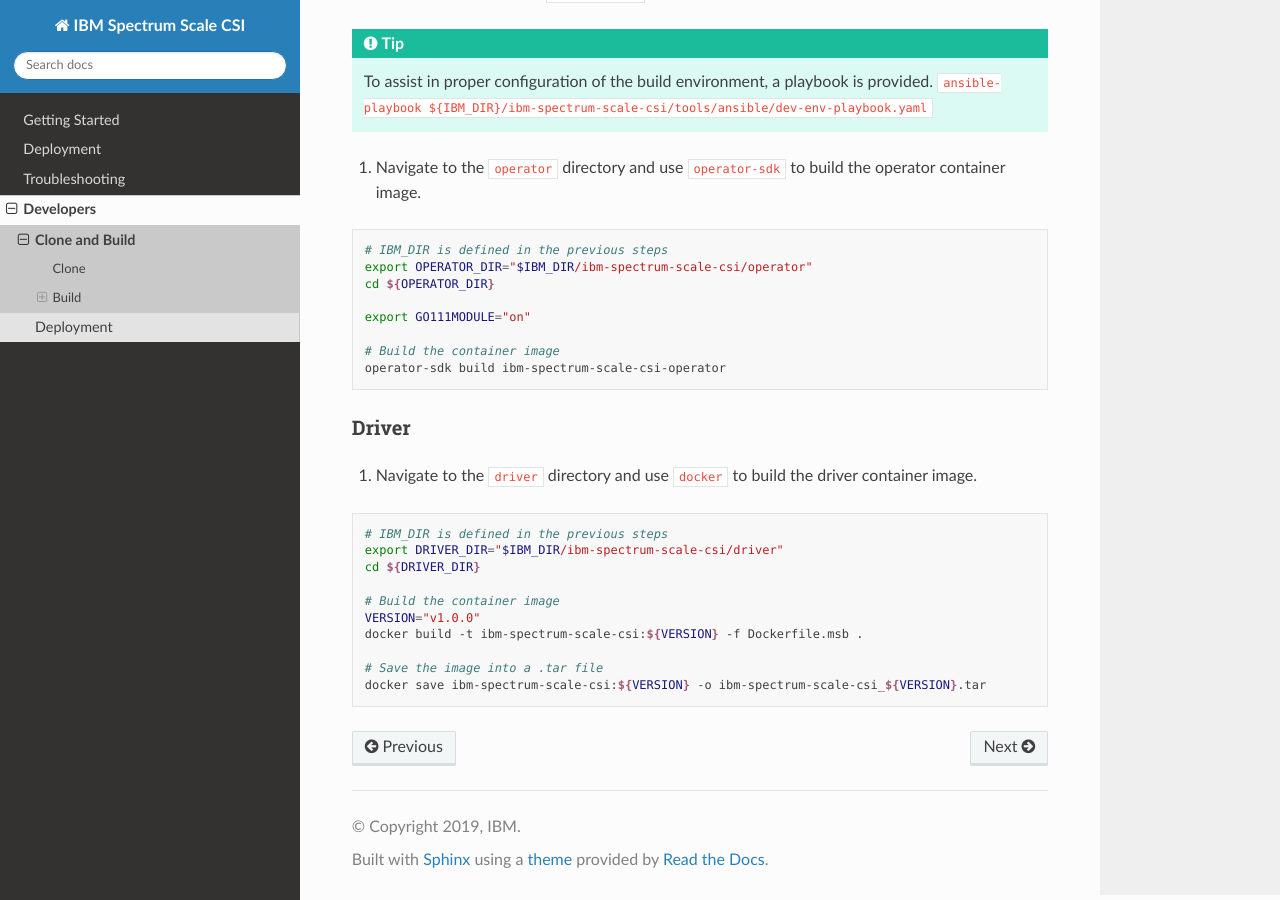
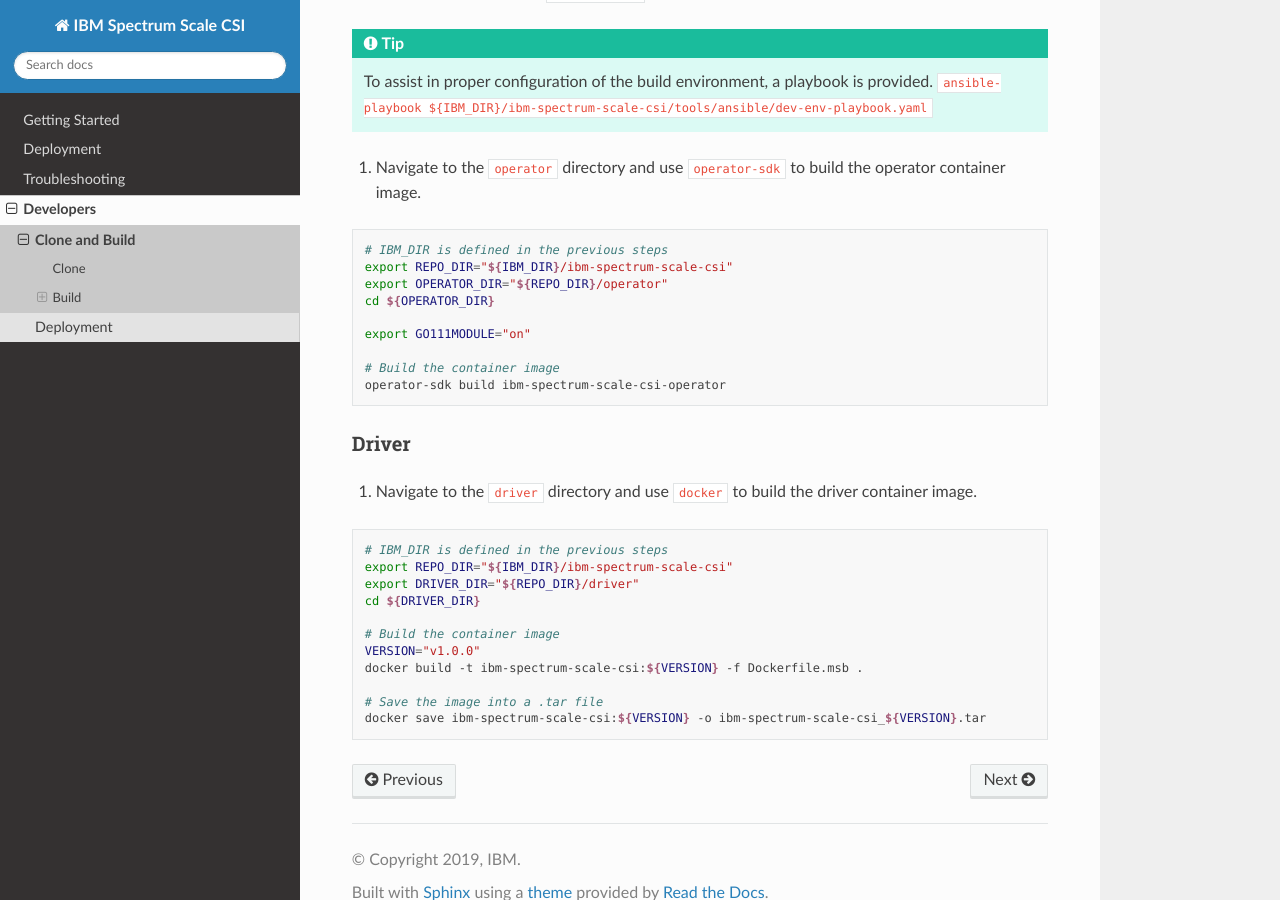
Before and after one commit to IBM/ibm-spectrum-scale-csi, a Sphinx documentation site: the page built from docs/source/developers/clone.rst, in a window 1280 px wide and 900 px high, scrolled down 828 px. Built offline with Sphinx 7.4.7 and the Read the Docs theme 2.0.0, drawn with Linux system fonts in a browser that asks for light colours.

Commit message:
Create a REPO_DIR variable

```diff
--- a/docs/source/developers/clone.rst
+++ b/docs/source/developers/clone.rst
@@ -39,7 +39,8 @@
 .. code-block:: bash
 
   # IBM_DIR is defined in the previous steps
-  export OPERATOR_DIR="$IBM_DIR/ibm-spectrum-scale-csi/operator"
+  export REPO_DIR="${IBM_DIR}/ibm-spectrum-scale-csi"
+  export OPERATOR_DIR="${REPO_DIR}/operator"
   cd ${OPERATOR_DIR}
 
   export GO111MODULE="on"
@@ -56,7 +57,8 @@
 .. code-block:: bash
 
   # IBM_DIR is defined in the previous steps
-  export DRIVER_DIR="$IBM_DIR/ibm-spectrum-scale-csi/driver"
+  export REPO_DIR="${IBM_DIR}/ibm-spectrum-scale-csi"
+  export DRIVER_DIR="${REPO_DIR}/driver"
   cd ${DRIVER_DIR}
 
   # Build the container image
```
